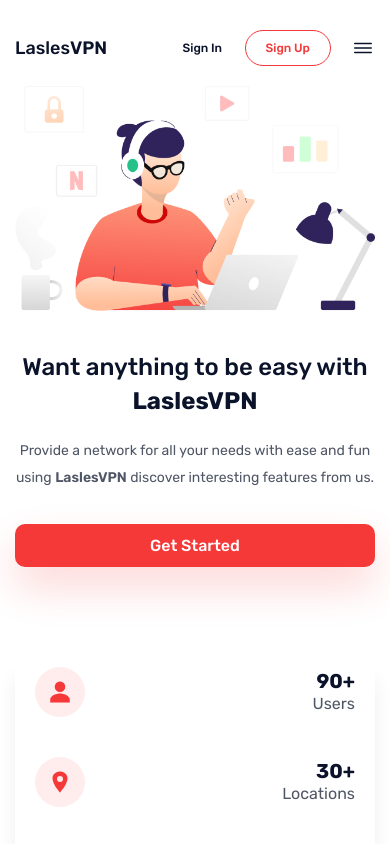
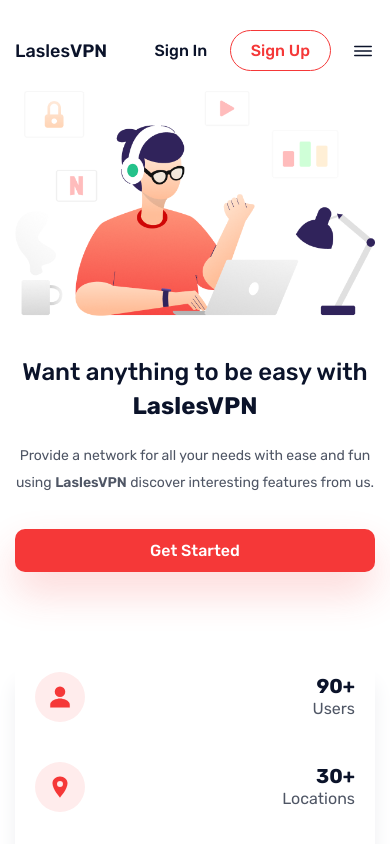
Before and after one commit to nctrungggg/LaslesVPN, a plain HTML site: page index.html in a window 390 px wide. Shown: the top 844 px of the page. Drawn offline with nearby package versions, Linux system fonts and the light colour scheme.

Commit message:
update ...

```diff
--- a/css/_customers.scss
+++ b/css/_customers.scss
@@ -78,18 +78,18 @@
     }
 
     &-item {
-      flex-basis: auto;
+      flex-basis: 20rem;
     }
 
     &-content {
       font-size: 1.4rem;
 
-      // display: -webkit-box;
-      // -webkit-line-clamp: 3;
-      // -webkit-box-orient: vertical;
-      // overflow: hidden;
-      // text-overflow: ellipsis;
-      // word-break: break-word;
+      display: -webkit-box;
+      -webkit-line-clamp: 3;
+      -webkit-box-orient: vertical;
+      overflow: hidden;
+      text-overflow: ellipsis;
+      word-break: break-word;
     }
   }
 }
--- a/css/_header.scss
+++ b/css/_header.scss
@@ -99,6 +99,7 @@
 
     &-menu-link {
       display: block;
+      border-radius: 5rem;
       padding: 20px;
 
       &:after {
@@ -117,7 +118,6 @@
 
     & a {
       padding: 1.2rem 4rem;
-      font-size: 1.2rem;
     }
   }
 
@@ -128,7 +128,6 @@
 
     & a {
       padding: 1rem 2rem;
-      font-size: 1.2rem;
     }
 
     .menu-toggle {
--- a/css/_subscribe.scss
+++ b/css/_subscribe.scss
@@ -49,11 +49,12 @@
   @media screen and (max-width: 767.98px) {
     flex-direction: column;
     text-align: center;
-    padding: 5rem 5rem;
+    padding: 4rem 4rem;
 
     &-title {
       h2 {
         font-size: 2.2rem;
+        margin-bottom: 1.4rem;
       }
     }
 
```
Also changed, not shown: css/style.css, 1 other file.
